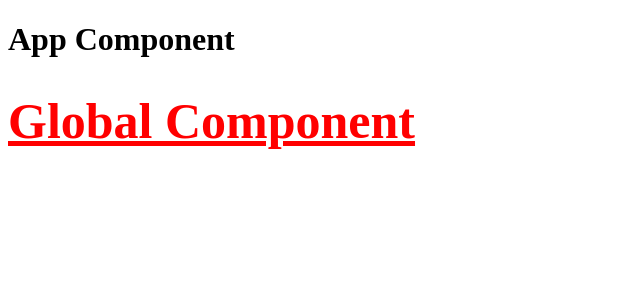
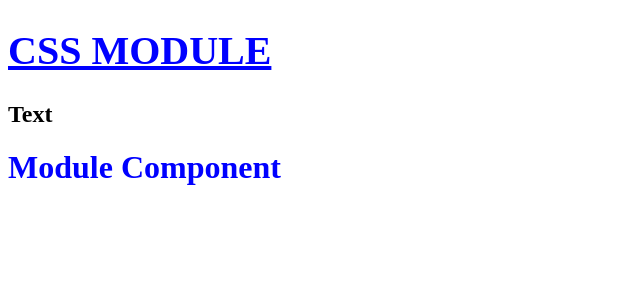
Before and after one commit to kim0hun/Inflearn_React, a React (Vite) app in the folder study/: page / in a window 1280 px wide. Shown: the top 300 px of the page, without its empty margins (0-640 px from the left). Built offline with nearby package versions, Linux system fonts and the light colour scheme.

Commit message:
91. CSS모듈(Module)

```diff
--- a/study/src/App.css
+++ b/study/src/App.module.css
@@ -1,5 +1,9 @@
 .title {
   color: red;
   text-decoration: underline;
-  font-size: 50px;
+  font-size: 40px;
 }
+
+h1 {
+  color: blue !important;
+}
--- a/study/src/App.tsx
+++ b/study/src/App.tsx
@@ -1,10 +1,12 @@
-import Global from "./components/Global";
+import styles from "./App.module.css";
+import Module from "./components/Module";
 
 export default function App() {
   return (
     <>
-      <h1>App Component</h1>
-      <Global />
+      <h1 className={styles.title}>CSS MODULE</h1>
+      <h2 className="title">Text</h2>
+      <Module />
     </>
   );
 }
--- a/study/src/components/Global.tsx
+++ /dev/null
@@ -1,7 +0,0 @@
-export default function Global() {
-  return (
-    <>
-      <h1 className="title">Global Component</h1>
-    </>
-  );
-}
--- /dev/null
+++ b/study/src/components/Module.tsx
@@ -0,0 +1,7 @@
+export default function Module() {
+  return (
+    <>
+      <h1>Module Component</h1>
+    </>
+  );
+}
--- a/study/src/main.tsx
+++ b/study/src/main.tsx
@@ -1,6 +1,5 @@
 import { StrictMode } from "react";
 import { createRoot } from "react-dom/client";
-import "./App.css";
 import App from "./App.tsx";
 
 createRoot(document.getElementById("root")!).render(
```
